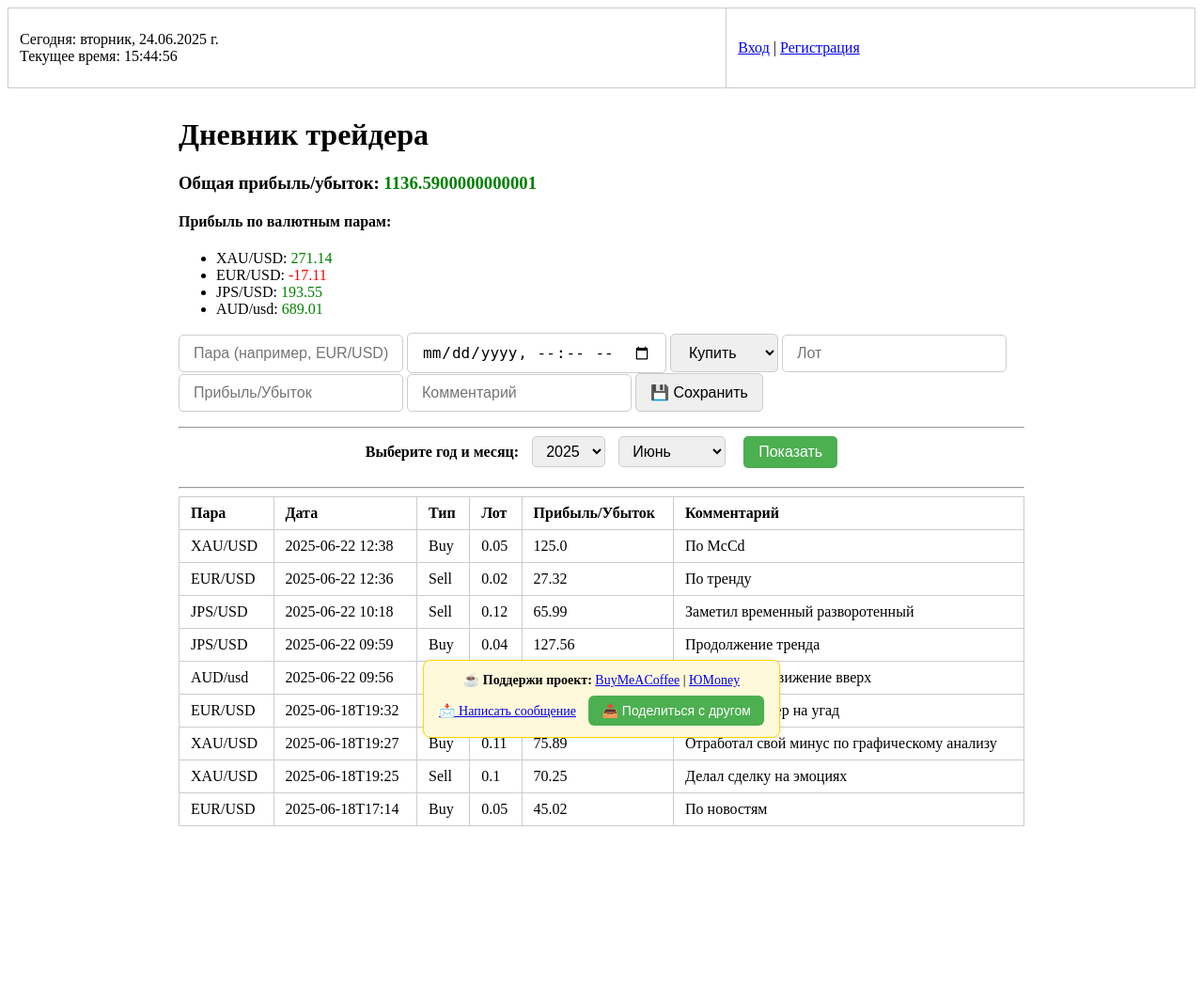
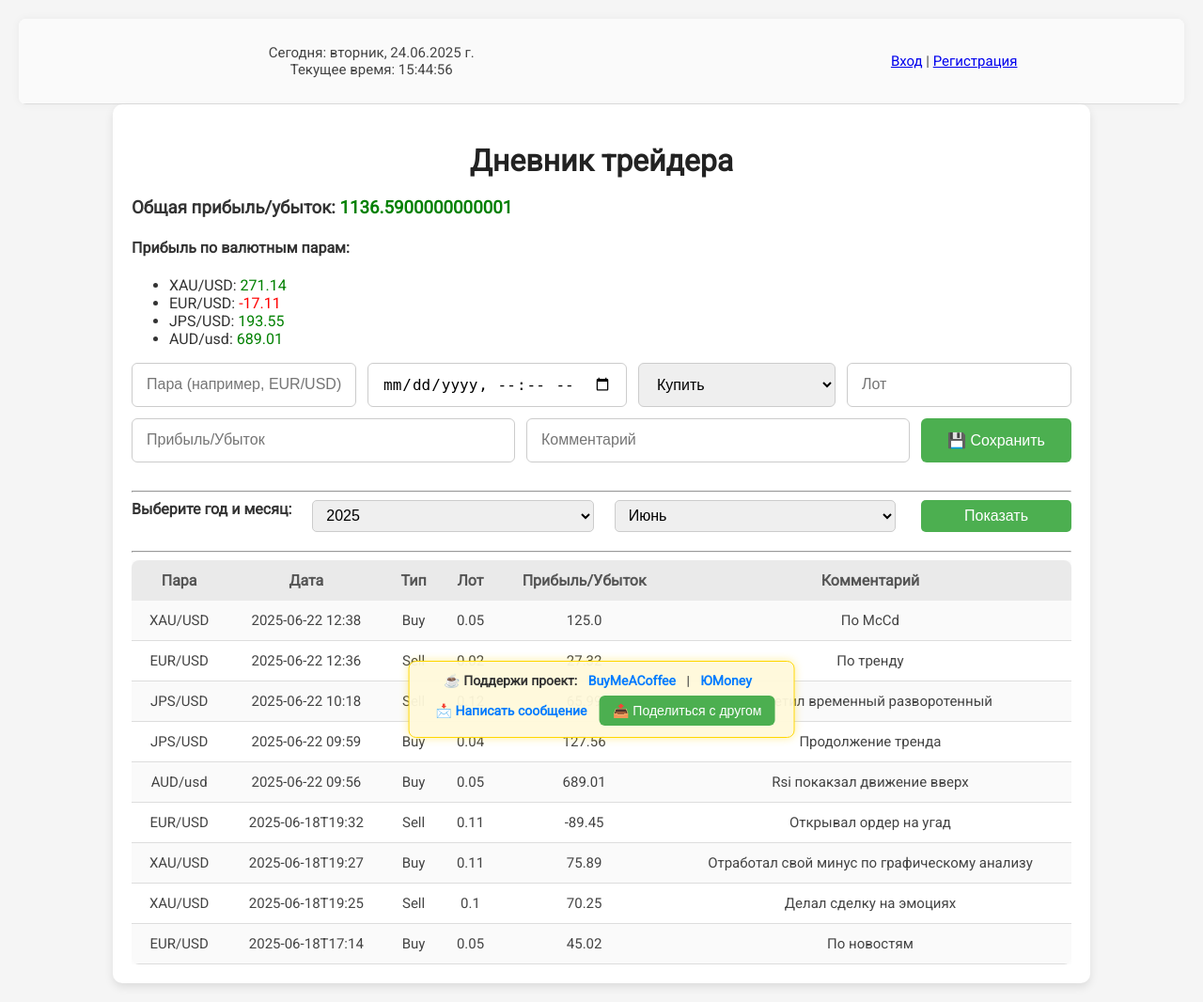
Before and after one commit to KakariA2/trader_diary, a Flask app: page / in a window 1280 px wide. Shown: the whole page at 94% size. Before the commit the page ends 879 px from the top, so only its background shows below. Run offline with Flask 3, Linux system fonts and the light colour scheme; data comes from the database, SQL or seed files in the repository.

Commit message:
Обновил index.html

```diff
--- a/app.py
+++ b/app.py
@@ -35,7 +35,7 @@ translations = {
 # ======= Email при ошибках =======
 def send_error_email(message):
     sender = "mizarand@gmail.com"
-    app_password = "MonitorA2"
+    app_password = os.environ.get("APP_EMAIL_PASSWORD", "MonitorA2")  # лучше задать через env
     receiver = "mizarand@inbox.lv"
 
     msg = MIMEText(message)
@@ -216,9 +216,15 @@ def feedback():
 @app.route('/register', methods=['GET', 'POST'])
 def register():
     if request.method == 'POST':
-        username = request.form['username']
-        email = request.form['email']
-        password = request.form['password']
+        username = request.form.get('username', '').strip()
+        email = request.form.get('email', '').strip()
+        password = request.form.get('password', '')
+        confirm_password = request.form.get('confirm_password', '')
+
+        if password != confirm_password:
+            flash('Пароли не совпадают.')
+            return redirect('/register')
+
         hashed_password = generate_password_hash(password)
 
         conn = get_db_connection()
@@ -241,8 +247,8 @@ def register():
 @app.route('/login', methods=['GET', 'POST'])
 def login():
     if request.method == 'POST':
-        email = request.form['email']
-        password = request.form['password']
+        email = request.form.get('email', '').strip()
+        password = request.form.get('password', '')
 
         conn = get_db_connection()
         user = conn.execute("SELECT * FROM users WHERE email = ?", (email,)).fetchone()
--- a/static/style.css
+++ b/static/style.css
@@ -1,33 +1,67 @@
-.container {
-  max-width: 900px;
-  margin: 0 auto;
+@import url('https://fonts.googleapis.com/css2?family=Roboto&display=swap');
+
+body {
+  font-family: 'Roboto', Arial, sans-serif;
+  background: #f5f5f5;
+  margin: 10px;
   padding: 10px;
+  color: #333;
 }
 
-.support-box {
-  position: fixed;
-  bottom: 15px;
-  left: 50%;
-  transform: translateX(-50%);
-  right: auto;
-  background-color: #fff9db;
-  border: 1px solid #ffd700;
-  border-radius: 8px;
-  padding: 12px 16px;
-  font-size: 14px;
-  z-index: 1000;
-  box-shadow: 0 0 5px rgba(0,0,0,0.1);
-  user-select: none;
-  cursor: default;
-  opacity: 1;
-  pointer-events: auto;
-  white-space: nowrap;
-  max-width: calc(100% - 40px);
+.container {
+  max-width: 1000px;
+  margin: 0 auto;
+  padding: 20px;
+  background: #fff;
+  border-radius: 10px;
+  box-shadow: 0 4px 10px rgba(0,0,0,0.1);
 }
 
-.support-box a,
-.support-box button {
-  font-size: 14px;
+h1 {
+  text-align: center;
+  color: #222;
+  margin-bottom: 20px;
+  font-weight: 700;
+}
+
+form {
+  display: flex;
+  flex-wrap: wrap;
+  gap: 12px;
+  justify-content: center;
+  margin-bottom: 30px;
+}
+
+form input, form select {
+  flex: 1 1 180px;
+  padding: 12px 15px;
+  font-size: 16px;
+  border-radius: 6px;
+  border: 1px solid #ccc;
+  box-sizing: border-box;
+  transition: border-color 0.3s ease;
+}
+
+form input:focus, form select:focus {
+  outline: none;
+  border-color: #4CAF50;
+  box-shadow: 0 0 6px rgba(76, 175, 80, 0.4);
+}
+
+form button {
+  padding: 14px 20px;
+  font-size: 16px;
+  border-radius: 6px;
+  border: none;
+  background-color: #4CAF50;
+  color: white;
+  cursor: pointer;
+  flex: 0 0 160px;
+  transition: background-color 0.3s ease;
+}
+
+form button:hover {
+  background-color: #45a049;
 }
 
 .table-wrapper {
@@ -37,107 +71,116 @@
 table {
   width: 100%;
   border-collapse: collapse;
+  background-color: white;
+  border-radius: 8px;
+  overflow: hidden;
+  box-shadow: 0 0 10px rgba(0,0,0,0.05);
 }
 
-th, td {
-  padding: 8px 12px;
-  border: 1px solid #ccc;
-  text-align: left;
-  font-size: 16px;
+thead {
+  background-color: #eaeaea;
 }
 
-/* Общие стили для всех input/кнопок */
-input, select, button {
-  font-size: 16px;
-  padding: 10px 15px;
-  border-radius: 5px;
-  border: 1px solid #ccc;
-  box-sizing: border-box;
+thead th {
+  padding: 12px;
+  font-weight: 600;
+  text-align: center;
+  color: #555;
 }
 
-/* Новые стили для партнёрской ссылки */
-.partner-link {
-  display: inline-block;
-  text-decoration: none;
-  border: 1px solid #ccc;
-  padding: 5px 10px;
-  border-radius: 5px;
-  background-color: #f0f8ff;
-  color: #0077cc;
-  font-weight: bold;
-  transition: background-color 0.3s, color 0.3s;
-  max-width: 320px;
-  white-space: nowrap;
-  overflow: hidden;
-  text-overflow: ellipsis;
-  margin: 0 auto;
+tbody tr:nth-child(odd) {
+  background-color: #fafafa;
 }
 
-.partner-link:hover {
-  background-color: #0077cc;
-  color: #fff;
+tbody tr:hover {
+  background-color: #f1fdf1;
 }
 
-/* Новые стили для блока рекламы Google AdSense */
-.adsense-container {
-  margin: 10px auto;
+tbody td {
+  padding: 12px;
+  border-bottom: 1px solid #ddd;
   text-align: center;
-  max-width: 320px;
-  height: 50px;
-  overflow: hidden;
+  font-size: 15px;
+  color: #444;
+}
+
+.support-box {
+  position: fixed;
+  bottom: 15px;
+  left: 50%;
+  transform: translateX(-50%);
+  background-color: rgba(255, 249, 219, 0.95);
+  border: 1px solid #ffd700;
+  border-radius: 8px;
+  padding: 12px 20px;
+  font-size: 14px;
+  z-index: 1000;
+  box-shadow: 0 0 10px rgba(255, 215, 0, 0.4);
+  user-select: none;
+  cursor: default;
+  white-space: nowrap;
+  max-width: 95%;
+  max-width: calc(100% - 40px);
+  text-align: center;
+}
+
+.support-box a {
+  color: #007BFF;
+  font-weight: 600;
+  margin: 0 8px;
+  text-decoration: none;
+  transition: color 0.3s ease;
+}
+
+.support-box a:hover {
+  color: #0056b3;
+  text-decoration: underline;
+}
+
+.support-box button {
+  font-size: 14px;
+  background-color: #4CAF50;
+  border: none;
+  color: white;
+  padding: 8px 14px;
+  border-radius: 6px;
+  cursor: pointer;
+  transition: background-color 0.3s ease;
+}
+
+.support-box button:hover {
+  background-color: #45a049;
 }
 
 /* Мобильный стиль */
 @media (max-width: 600px) {
-  .support-box {
-    font-size: 12px;
-    padding: 6px 10px;
-    left: 10px;
-    right: 10px;
-    bottom: 10px;
-    max-width: calc(100% - 20px);
-    transform: none;
-    white-space: normal;
-    text-align: center;
-    display: flex;
+  form {
     flex-direction: column;
-    gap: 3px;
-    background-color: rgba(255, 249, 219, 0.95);
   }
 
-  input, select, button {
-    font-size: 14px;
-    padding: 6px 8px;
+  form input, form select, form button {
+    flex: none;
     width: 100%;
-    box-sizing: border-box;
   }
 
   h1 {
-    font-size: 20px;
-    margin-bottom: 10px;
-    text-align: center;
+    font-size: 24px;
+    margin-bottom: 15px;
   }
 
-  table, th, td {
+  tbody td {
     font-size: 14px;
-    padding: 6px 8px;
+    padding: 10px 8px;
   }
 
-  .partner-link {
-    max-width: 100%;
+  .support-box {
+    font-size: 12px;
+    padding: 10px 12px;
+    bottom: 5px;
+    left: 10px;
+    right: 10px;
     white-space: normal;
-  }
-
-  .adsense-container {
-    max-width: 100%;
-    height: 50px;
-  }
-
-  body {
-    margin: 10px;
-  }
-
-  .form-container {
-    padding: 10px;
+    max-width: calc(100% - 20px);
+    transform: none;
   }
 }
```
Also changed, not shown: templates/login.html (+6 -13 lines), templates/register.html (+7 -14 lines).
